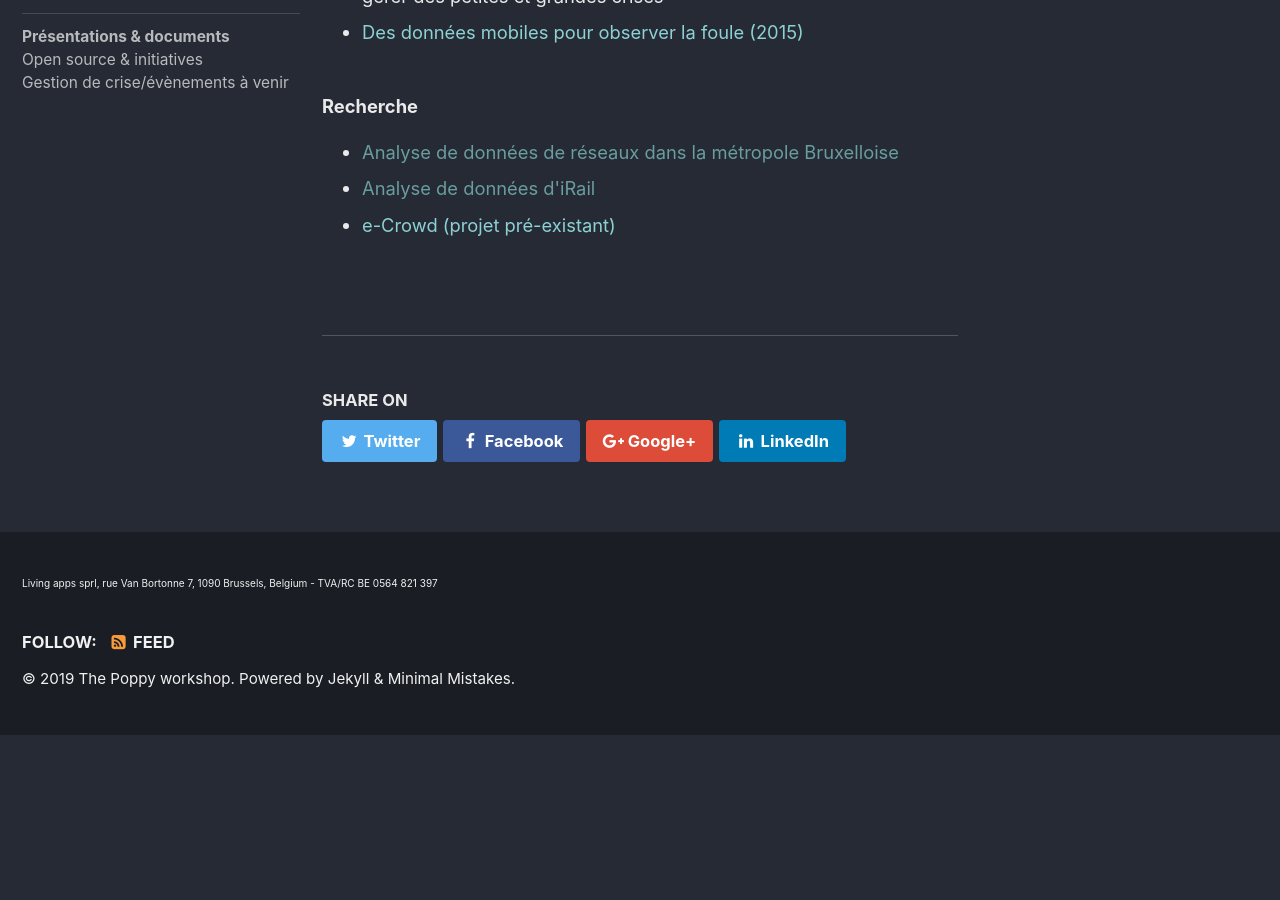
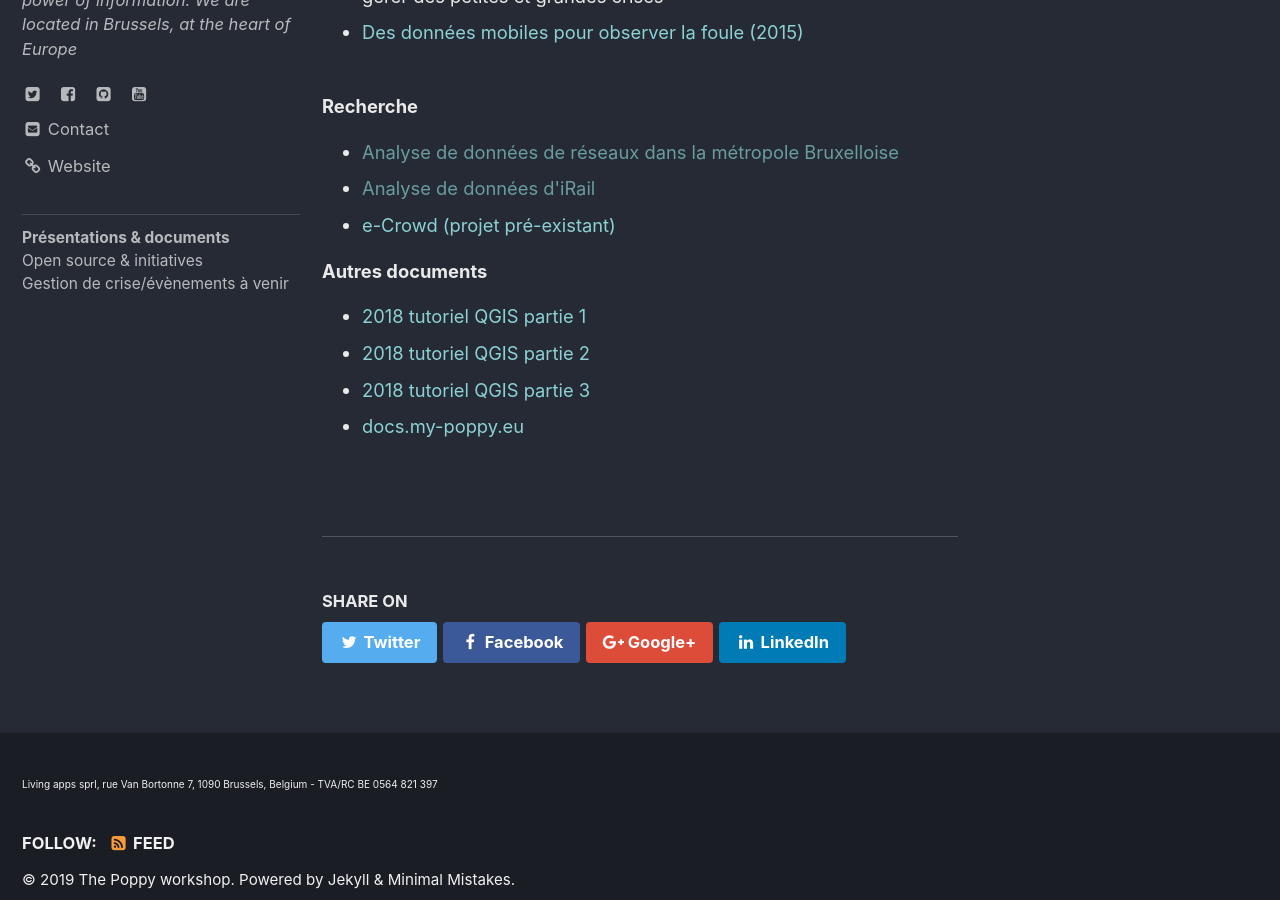
Before and after one commit to ccloquet/ccloquet.github.io, a Jekyll site: the page built from _pages/presas.html, in a window 1280 px wide and 900 px high, scrolled down 797 px. Built offline with Jekyll 4.4.1, drawn with Linux system fonts in a browser that asks for light colours; cached includes are drawn as plain includes; before the commit the page ends 1531 px from its top, so only the background shows below that.

Commit message:
Update presas.html

```diff
--- a/_pages/presas.html
+++ b/_pages/presas.html
@@ -32,3 +32,11 @@ permalink: /presas/
 <li><a title='analyse de données de voyages en train, UCL' href=''>Analyse de données d'iRail</a></li>
 <li> <a title="prévision d'affluence avec des données de téléphonie mobile -- financement UCL & FNRS" href='https://docs.my-poppy.eu/2014_crowd_els_sub.pdf'>e-Crowd (projet pré-existant)</a></li>
 </ul>
+
+<b>Autres documents</b>
+<ul>
+<li><a href='https://docs.my-poppy.eu/qgis/20180700_GIS_partie_1_intro_basics.pdf'>2018 tutoriel QGIS partie 1</a></li>
+<li><a href='https://docs.my-poppy.eu/qgis/20180700_GIS_partie_2_intro_specifics_emergency.pdf'>2018 tutoriel QGIS partie 2</a></li>
+<li><a href='https://docs.my-poppy.eu/qgis/20180700_GIS_partie_3_export.pdf'>2018 tutoriel QGIS partie 3</a></li>
+<li><a href='https://docs.my-poppy.eu'>docs.my-poppy.eu</a></li>
+</ul>
```
